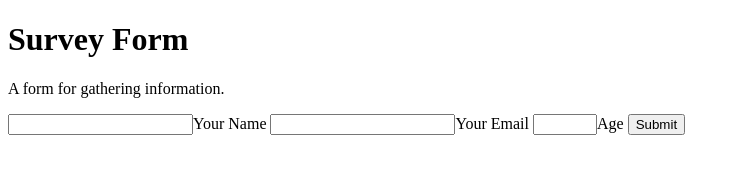
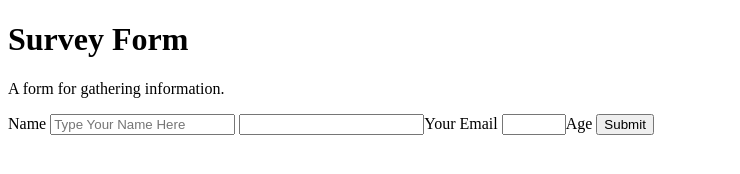
Before and after one commit to SethkCosta/SurveyForm, a plain HTML site: page index.html in a window 1280 px wide. Shown: the whole page, without its empty margins (0-740 px from the left). Drawn offline with Linux system fonts and the light colour scheme.

Commit message:
placeholder text and label elements

```diff
--- a/index.html
+++ b/index.html
@@ -1,10 +1,13 @@
 <!DOCTYPE html>
+<html lang="en"></html>
+<link rel="stylesheet" href="styles.css">
 <html>
     <body>
         <h1 id="title">Survey Form</h1>
         <p id="description">A form for gathering information. </p>
         <form id="survey-form">
-            <input id="name" type="text" required >Your Name
+            <label for="name" id="name-label">Name</label>
+            <input id="name" type="text" placeholder="Type Your Name Here" required >
             <input type="email" id="email"  required>Your Email
             <input type="number" id="number" min="1" max="120" >Age
             <input type="submit">
```
